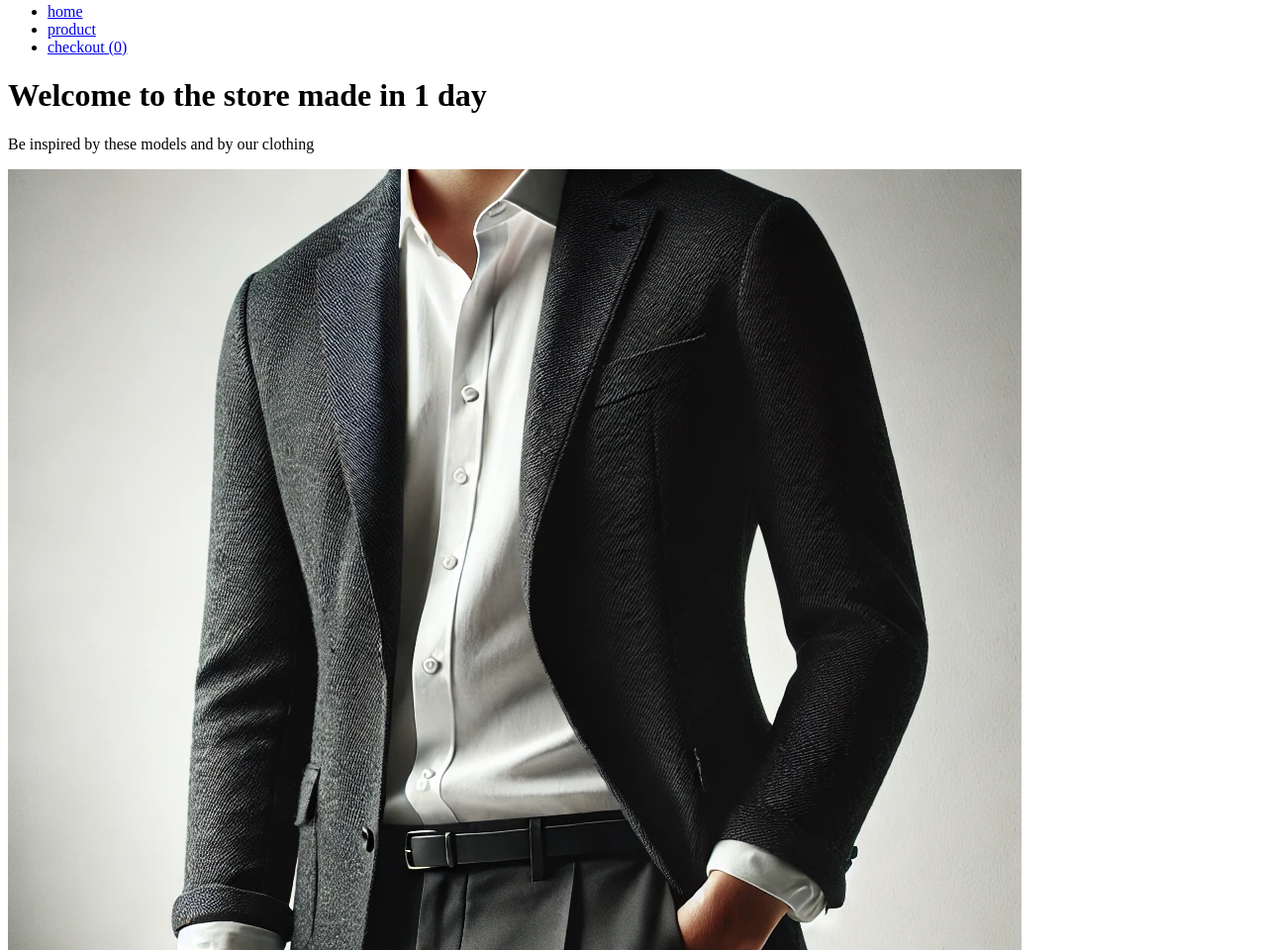
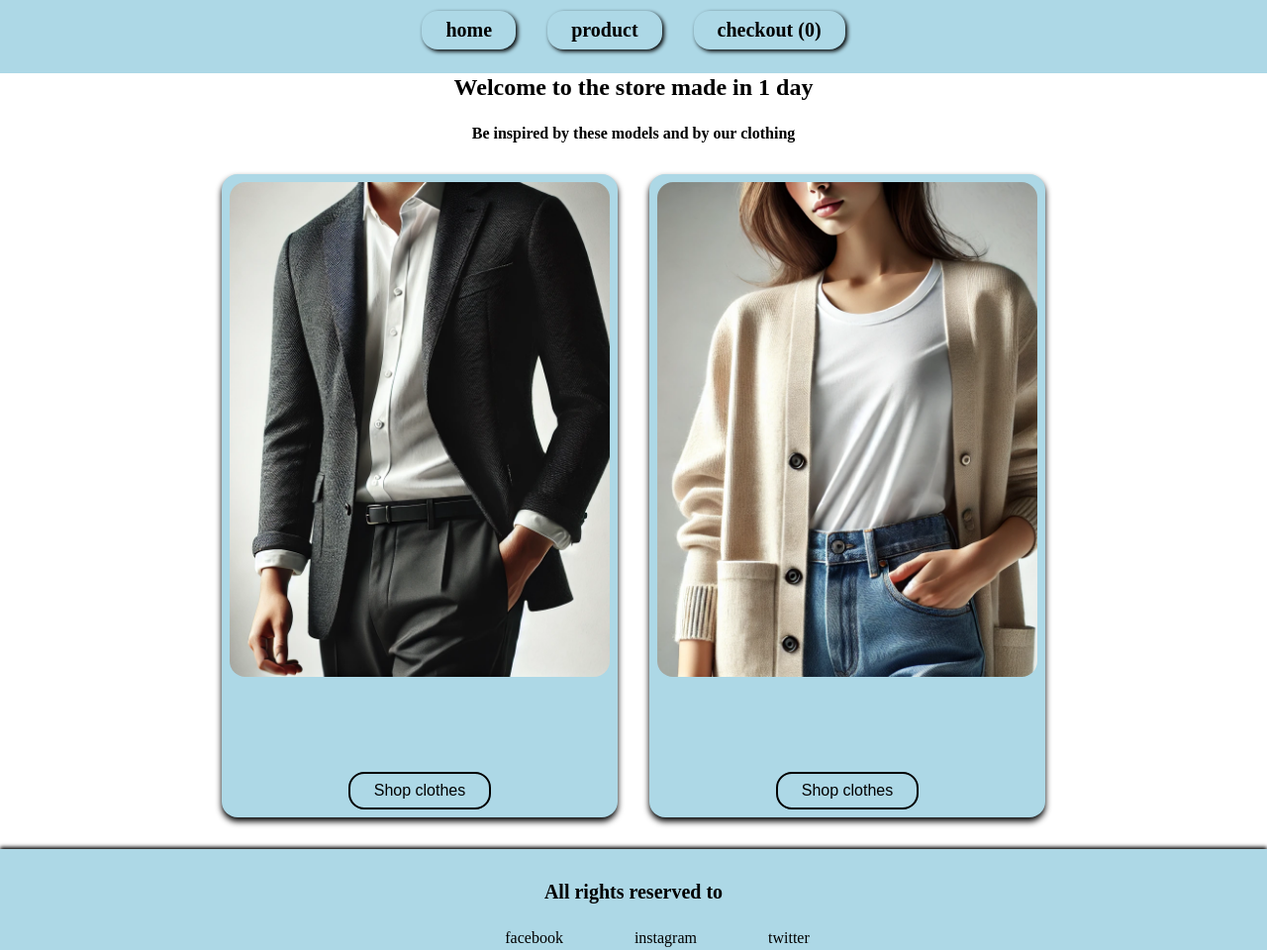
Before and after one commit to omar211346/Final-project, a plain HTML site: page src/index.html in a window 1280 px wide. Shown: the part 13-973 px from the top of the page at 99% size. Drawn offline with Linux system fonts and the light colour scheme.

```diff
--- /dev/null
+++ b/src/css/head-footer.css
@@ -0,0 +1,95 @@
+/* General Header Styles */
+header {
+    position: absolute; /* Anchors the header at the top */
+    width: 100%; /* Ensures it spans the full width */
+    background-color: var(--primary-color);
+    color: var(--text-color);
+    padding: var(--padding-medium);
+    display: flex;
+    text-align: center;
+    align-items: center;
+    justify-content: center;
+    flex-direction: column;
+    border-bottom: 2px solid var(--secondary-color); /* Adds a bottom border */
+    flex-grow: 1;
+}
+
+/* Header Navigation */
+.header-navigation {
+    display: flex;
+    justify-content: center;
+    align-items: center;
+    gap: var(--margin-medium);
+}
+
+.header-navigation__links {
+    display: flex;
+    gap: var(--margin-large);
+    list-style: none;
+}
+
+.header-navigation__link a {
+    display: block;
+    padding: var(--padding-small) var(--padding-medium);
+    color: var(--text-color);
+    font-size: var(--font-size-medium);
+    font-weight: var(--font-weight-bold);
+    text-align: center;
+    background-color: var(--tertiary-color);
+    border-radius: var(--border-radius-base);
+    box-shadow: 2px 2px 4px var(--text-color); /* Uses variables for shadow */
+    transition: background-color 0.3s ease, box-shadow 0.3s ease;
+}
+
+.header-navigation__link a:hover {
+    background-color: var(--secondary-color);
+    color: var(--primary-color);
+    text-align: center;
+    color: var(--text-color);
+    box-shadow: 4px 4px 8px var(--text-color); /* Slightly deeper shadow */
+}
+/* Footer Styles */
+footer {
+    flex-grow: 1;
+    position: relative; /* Anchors the footer */
+    width: 100%; /* Ensures it spans the full width */
+    padding: var(--padding-large);
+    background-color: var(--primary-color);
+    color: var(--text-color);
+    text-align: center;
+    border-top: 2px solid var(--secondary-color);
+    box-shadow: 0px -2px 4px var(--text-color); /* Subtle shadow at the top */
+}
+
+.footer-description {
+    margin-bottom: var(--margin-medium);
+    font-size: var(--font-size-medium);
+    font-weight: var(--font-weight-bold);
+}
+
+/* Social Links Styles */
+.link-to-sosials {
+    display: flex;
+    justify-content: center;
+    gap: var(--margin-medium); /* Creates spacing between the links */
+    padding: 0; /* Remove default padding */
+    margin: 0; /* Remove default margin */
+    list-style: none; /* Remove bullet points */
+}
+
+.link-to-sosials li {
+    text-align: center; /* Centers the text inside the link box */
+}
+
+.link-to-sosials li a {
+    display: inline-block;
+    padding: var(--padding-small) var(--padding-medium);
+    color: var(--text-color);
+    font-size: var(--font-size-medium);
+    font-weight: var(--font-weight-bold);
+    background-color: var(--tertiary-color);
+    cursor: pointer;
+    text-decoration: none;
+    text-align: center;
+    transition: background-color 0.3s ease, box-shadow 0.3s ease;
+}
--- a/src/css/index.css
+++ b/src/css/index.css
@@ -0,0 +1,79 @@
+main {
+    flex: 1;
+    display: flex;
+    flex-direction: column;
+    align-items: center;
+    justify-content: flex-start; /* Ensure content starts from the top */
+    padding: var(--padding-large);
+    margin-top: var(--margin-large); /* Add space below the header */
+}
+
+/* Homepage Title */
+.homepage-model-section__title {
+    font-size: var(--font-size-large);
+    font-weight: var(--font-weight-bold);
+    color: var(--text-color);
+    text-align: center;
+    margin-bottom: var(--margin-medium);
+    margin-top: var(--margin-medium); /* Extra space to ensure it clears the header */
+}
+
+/* Homepage Description */
+.homepage-model-section__description {
+    font-size: var(--font-size-small);
+    font-weight: var(--font-weight-normal);
+    color: var(--text-color);
+    text-align: center;
+    margin-bottom: var(--margin-large);
+}
+
+/* Image Container Styling */
+.homepage-model-images {
+    display: flex;
+    justify-content: center;
+    align-items: center;
+    gap: var(--margin-large);
+}
+
+.homepage-model-section__male,
+.homepage-model-section__female {
+    text-align: center;
+    padding: var(--padding-small);
+    border-radius: var(--border-radius-base);
+    box-shadow: 0px 4px 6px var(--text-color); /* Box shadow for image containers */
+    background-color: var(--primary-color);
+    width: 400px; /* Fixed width */
+    height: 650px; /* Fixed height */
+    display: flex;
+    flex-direction: column;
+    justify-content: space-between;
+    align-items: center;
+}
+
+/* Image Styling */
+.homepage-model-section__male__image,
+.homepage-model-section__female__image {
+    width: 100%; /* Stretch image to container's width */
+    height: 500px; /* Fixed height for consistent layout */
+    object-fit: cover; /* Ensures the image fits nicely */
+    border-radius: var(--border-radius-base);
+}
+
+/* Button Styling */
+.homepage-model-section__male__button,
+.homepage-model-section__female__button {
+    margin-top: var(--margin-medium);
+    padding: var(--padding-small) var(--padding-medium);
+    font-size: var(--font-size-small);
+    background-color: var(--tertiary-color);
+    color: var(--text-color);
+    border: 2px solid var(--text-color);
+    border-radius: var(--border-radius-base);
+    cursor: pointer;
+    transition: background-color 0.3s ease;
+}
+
+.homepage-model-section__male__button:hover,
+.homepage-model-section__female__button:hover {
+    background-color: var(--secondary-color);
+}
--- a/src/css/reset.css
+++ b/src/css/reset.css
@@ -5,3 +5,9 @@
     list-style: none;
     text-decoration: none;
 }
+html, body {
+    height: 100%; /* Ensures the page takes up the full height */
+    margin: 0; /* Reset margins */
+    display: flex; /* Enables flex properties on the body */
+    flex-direction: column; /* Stacks content vertically */
+}
--- a/src/css/variables.css
+++ b/src/css/variables.css
@@ -13,7 +13,7 @@
 
 :root {
     /* color */
-    --primary-color: blue;
+    --primary-color: lightblue;
     --secundary-color:lightgrey;
     --third-color:orange;
     --background-color: white;
@@ -38,6 +38,10 @@
     --border-radius-base:1rem;
     --border-radius-large: 1.5rem;
 
+    /* border-shadow */
+    --box-shadow: 0px 4px 8px rgba(0, 0, 0, 0.1);
+    --box-shadow-hover: 0px 8px 16px rgba(0, 0, 0, 0.2);
+
     /* font size  */
     --font-size-small: 1rem;
     --font-size-medium: 1.25rem;
--- a/src/index.html
+++ b/src/index.html
@@ -4,7 +4,10 @@
     <meta charset="UTF-8">
     <meta name="viewport" content="width=device-width, initial-scale=1.0">
     <title>Document</title>
+    <link rel="stylesheet" href="../src/css/reset.css">
+    <link rel="stylesheet" href="../src/css/variables.css">
     <link rel="stylesheet" href="../src/css/index.css">
+    <link rel="stylesheet" href="../src/css/head-footer.css">
 </head>
 <body>
     <header>
@@ -19,7 +22,8 @@
     </header>
 
     <!-- section for images of models so that the user can tap see our clothing in practical setting and get inspired -->
-    <section class="homepage-model-section"></section>
+     <main class="main-section">
+            <section class="homepage-model-section">
             <div>
                 <h1 class="homepage-model-section__title">Welcome to the store made in 1 day</h1>
                 <p class="homepage-model-section__description">Be inspired by these models and by our clothing</p>
@@ -34,6 +38,8 @@
                     <button class="homepage-model-section__female__button">Shop clothes</button>
                 </div>
             </div>
+        </section>
+    </main>
     <footer>
         <p class="footer-description"> All rights reserved to</p>
         <ul class="link-to-sosials">
--- a/src/js/app.js
+++ b/src/js/app.js
@@ -8,7 +8,7 @@ const productsList = [
     {id:7, name: "white t-shirt", price: 200, category: "t-shirt", stockAvailability: 7 },
     {id: 8, name: "2-pack t-shirs", price: 300, category: "t-shirt", stockAvailability: 12 },
     {id: 9, name: "fitness t-shirt", price: 99, category: "t-shirt", stockAvailability: 6},
-    {id: 10, name: "black hoodie", price: 500, category: "t-shirt", stockAvailability: 12},
+    {id: 10, name: "black hoodie", price: 500, category: "sweater", stockAvailability: 12},
     {id: 11, name: "white hoodie", price: 550, category: "sweater", stockAvailability: 6},
     {id:12, name: "cargo sweater", price: 440, category: "sweater", stockAvailability: 4},
     {id:13, name: "white oversized sweater", price: 600, category:"sweater", stockAvailability: 5},
```
Also changed, not shown: src/card.html (+4 -1 lines), src/css/card.css (+63 -0 lines), src/css/product.css (+91 -0 lines), src/product.html (+3 -1 lines), src/assets/img/woman-model.png (added). Lines whose indentation alone changed are shown as unchanged.
